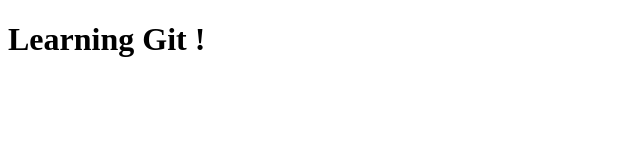
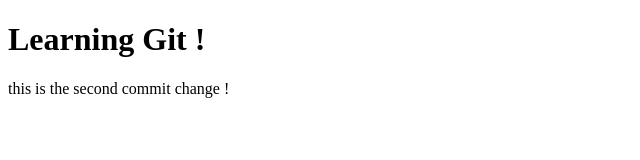
Before and after one commit to Younes-R/Jokes-v2, a plain HTML site: page index.html in a window 1280 px wide. Shown: the whole page, without its empty margins (0-640 px from the left). Drawn offline with Linux system fonts and the light colour scheme.

Commit message:
added a paragraph

```diff
--- a/index.html
+++ b/index.html
@@ -7,5 +7,6 @@
 </head>
 <body>
     <h1>Learning Git !</h1>
+    <p>this is the second commit change !</p>
 </body>
 </html>
```
